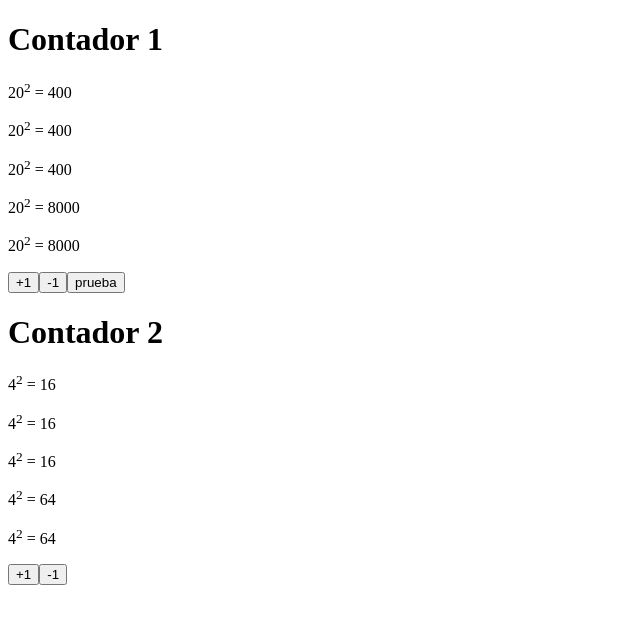
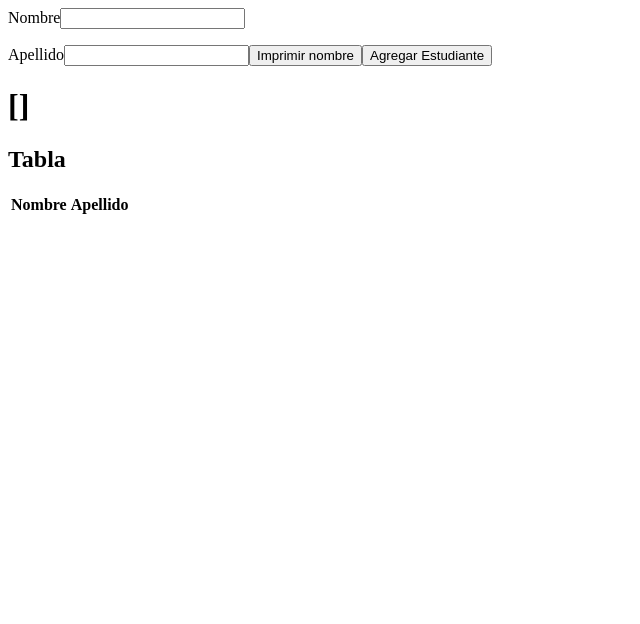
Before and after one commit to Aryy234/pw_vue_u2_ae, a Vue app: page / in a window 1280 px wide. Shown: the top 624 px of the page, without its empty margins (0-640 px from the left). Built offline with nearby package versions, Linux system fonts and the light colour scheme.

Commit message:
tarea 15 - Directivas Vue

```diff
--- a/src/App.vue
+++ b/src/App.vue
@@ -1,18 +1,20 @@
 <template>
   <div>
-    <ContadorView />
-  </div>
-
+    <!--<ContadorView />-->
+    <DirectivasView />
+</div>
 </template>
 
 <script>
-import ContadorView from '../src/views/ContadorView.vue'
+import ContadorView from '../src/views/ContadorView.vue';
+import DirectivasView from './views/DirectivasView.vue';
+
 export default {
   components: {
-    ContadorView
-  }
-
-}
+    ContadorView,
+    DirectivasView
+  },
+};
 </script>
 
 <style>
--- /dev/null
+++ b/src/components/Directivas.vue
@@ -0,0 +1,74 @@
+<template>
+    <div>
+        <label for="id_nombre">Nombre</label>
+        <input v-model="nombre" type="text" id="id_nombre">
+        <p>{{ nombre }}</p>
+
+        <label for="id_apellido">Apellido</label>
+        <input type="text" v-model="apellido" name="" id="id_apellido">
+
+        <button v-on:click="imprimirNombre()">Imprimir nombre</button>
+        <button v-on:click="agregarEstudiante()">Agregar Estudiante</button>
+        <h1>{{ arreglo}}</h1>
+
+        <ul>
+            <li
+            v-show="nombre != null"
+            v-for="{nombre, apellido} in arreglo" :key="nombre">
+                {{ nombre }} {{ apellido }}</li>
+        </ul>
+
+        <h2>Tabla</h2>
+        <table>
+            <thead>
+                <tr>
+                    <th>Nombre</th>
+                    <th>Apellido</th>
+                </tr>
+            </thead>
+            <tbody>
+                <tr v-for="{nombre, apellido} in arreglo" :key="nombre">
+                    <td>{{ nombre }}</td>
+                    <td>{{ apellido }}</td>
+                </tr>
+            </tbody>
+        </table>
+
+    </div>
+</template>
+
+<script>
+export default {
+    data() {
+        return {
+            nombre: null,
+            apellido: null,
+            arreglo: [],
+        };
+    },
+    methods: {
+        imprimirNombre() {
+            console.log(this.nombre);
+        },
+        agregarEstudiante() {
+            const estu = {
+                nombre: this.nombre,
+                apellido: this.apellido
+
+            };
+            console.log('Se agrega estudiante');
+            console.log(estu);
+            this.arreglo.push(estu);
+            this.limpiarFormulario();
+        },
+        limpiarFormulario() {
+            this.nombre = null;
+            this.apellido = null;
+        },
+    }
+};
+</script>
+
+<style lang="scss" scoped>
+
+</style>
--- /dev/null
+++ b/src/views/DirectivasView.vue
@@ -0,0 +1,21 @@
+<template>
+    <div>
+        <Directivas/>
+    </div>
+</template>
+
+<script>
+
+import Directivas from '@/components/Directivas.vue';
+
+export default {
+    components: {
+        Directivas,
+    }
+}
+
+</script>
+
+<style lang="scss" scoped>
+
+</style>
```
Also changed, not shown: notas.txt (added).
